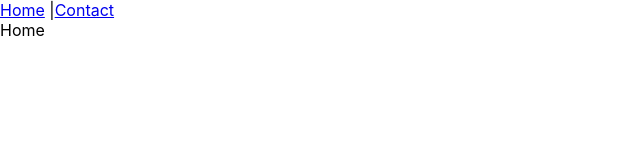
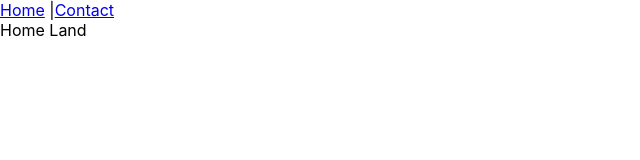
Before and after one commit to neroshin/Git-Example, a React (Create React App) app: page / in a window 1280 px wide. Shown: the top 160 px of the page, without its empty margins (0-640 px from the left). Built offline with nearby package versions, Linux system fonts and the light colour scheme.

Commit message:
Home JS Update
-- Add Test Land in HOme

```diff
--- a/src/pages/Home.js
+++ b/src/pages/Home.js
@@ -10,7 +10,7 @@ const  Home = () => {
       <div className="App">
 
         <Header/>
-        <div>Home</div>
+        <div>Home Land</div>
 
       </div>
 
```
